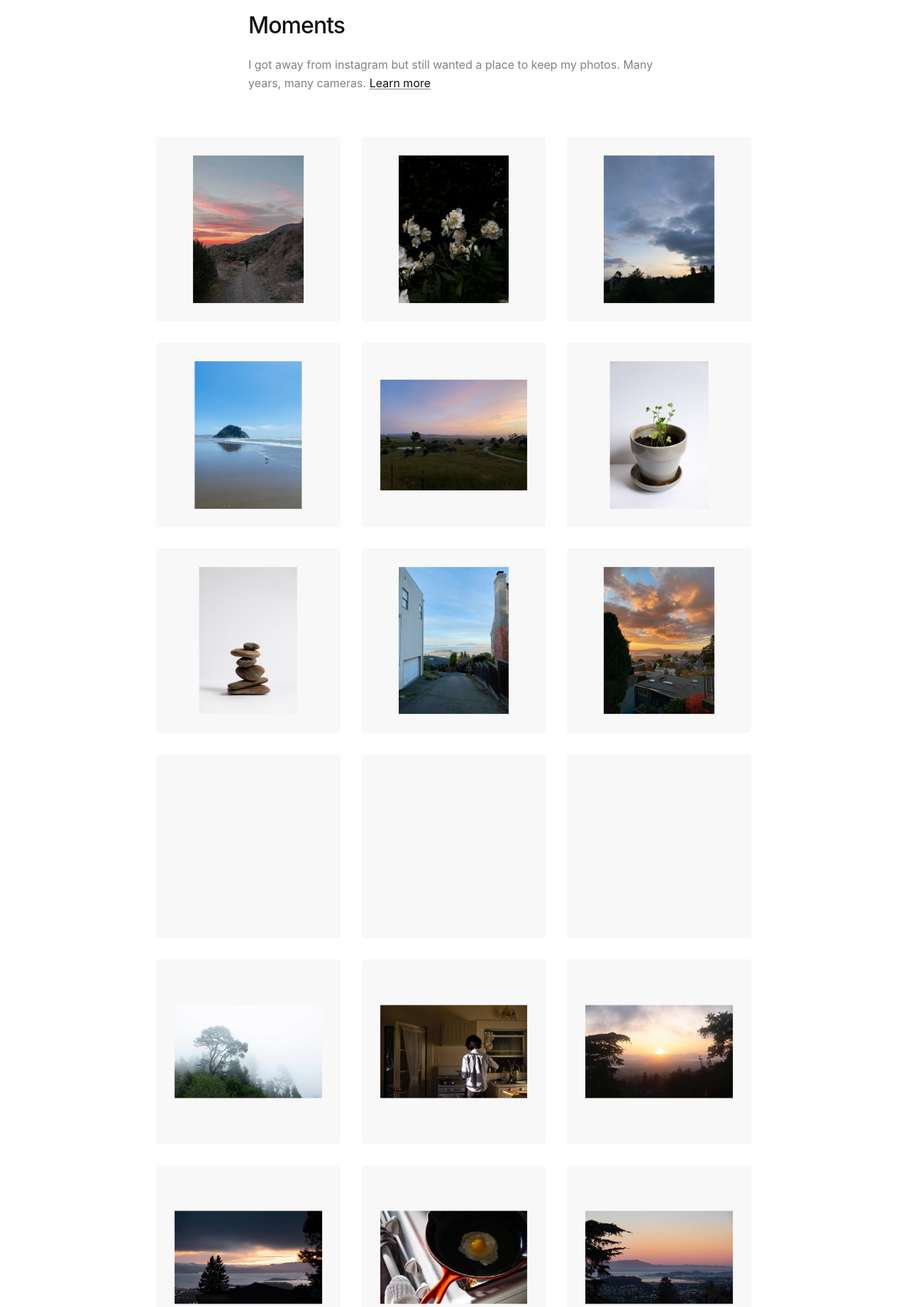
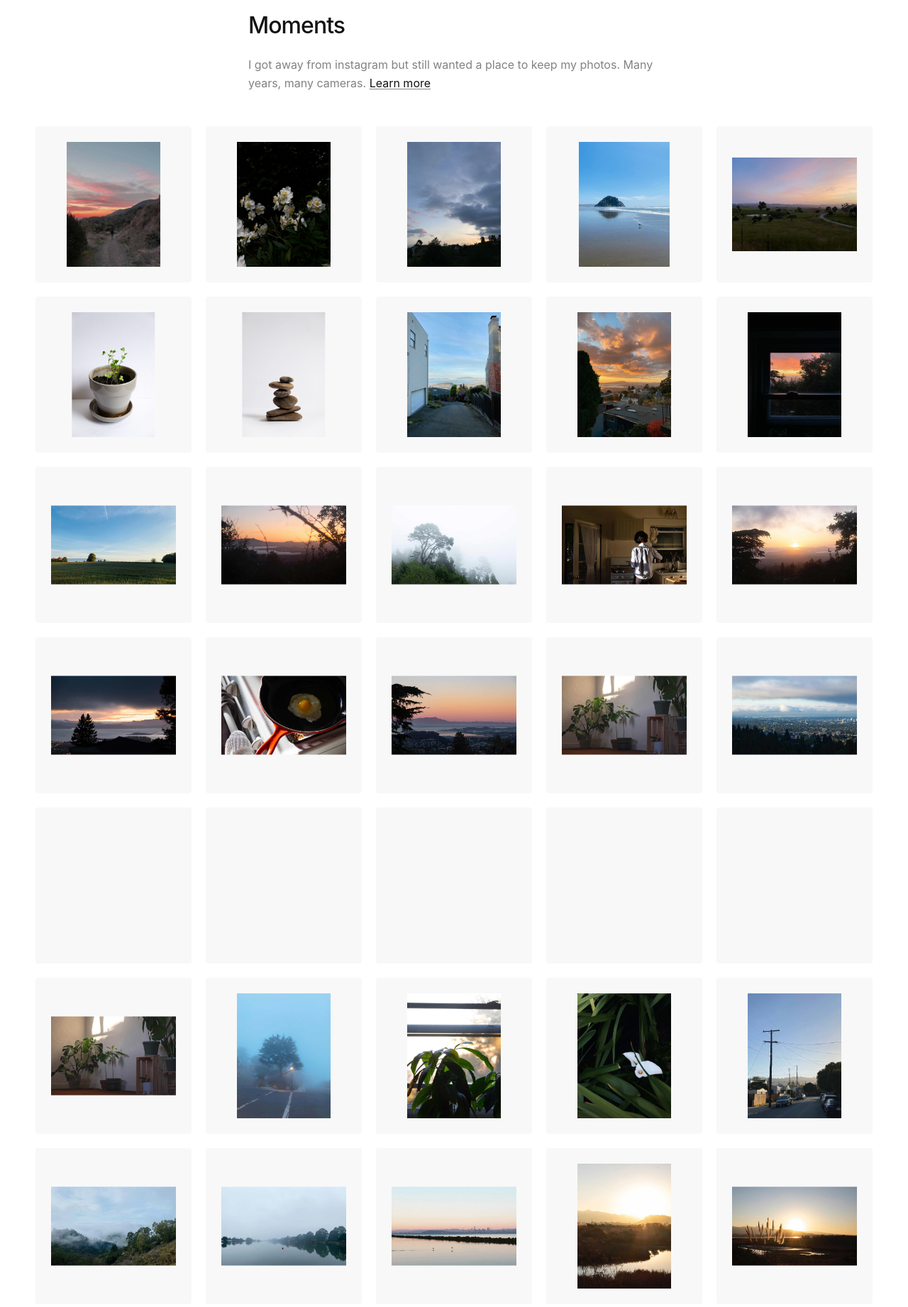
Before and after one commit to nsolerieu/slrncl.com, a PHP site: page /moments.php in a window 1280 px wide. Shown: the part 141-1983 px from the top of the page at 71% size. Run offline with PHP 8.4, Linux system fonts and the light colour scheme; data that the repository does not hold is empty.

Commit message:
Moment gallery grid update
Back to full width with some display:flex

```diff
--- a/www/assets/css/style.css
+++ b/www/assets/css/style.css
@@ -308,15 +308,23 @@ pre {
 /* --------------------------------------------------------------
 /* =Moments
 -------------------------------------------------------------- */
-.une-diapo {
+.gallery-container {
+  padding: 0 20px;
+  display: flex;
+  flex-wrap: wrap;
+  gap: 20px;
+  align-items: center;
+  justify-content: center;
+}
+.diapo {
   aspect-ratio: 1 / 1;
-  margin: 15px 0;
+  width: 220px;
   background-color: var(--bg-secondary);
   height: auto;
   position: relative;
   border-radius: var(--radius-small);
 }
-.une-diapo img {
+.diapo img {
   display: block;
   width: auto;
   height: auto;
@@ -385,4 +393,10 @@ pre {
   .thing-card__img {
     margin-bottom: 20px;
   }
+  .gallery-container {
+    padding: 0 30px;
+  }
+  .diapo {
+    width: calc(50% - 5px);
+  }
 }
--- a/www/moments.php
+++ b/www/moments.php
@@ -17,22 +17,19 @@
   </section>
 
   <section id="moments" >
-    <div class="large-container">
-      <div class="row moments-feed">
+    <div class="gallery-container moments-feed">
         <?php
 
         $dir_name = "assets/img/moments/";
         $images = glob($dir_name."*.jpg");
         foreach( array_reverse($images) as $image ) {
 
-        echo '<div class="col-33"><figure class="une-diapo">';
-        echo '<img data-src="https://slrncl.com/'.$image.'" alt="'.substr($image, 11).'" class="lazy zoomlightbox-trigger" >';
-        echo '</figure></div>';
-
+        echo '<figure class="diapo">
+                <img data-src="https://slrncl.com/'.$image.'" alt="'.substr($image, 11).'" class="lazy zoomlightbox-trigger" >
+              </figure>';
         }
 
         ?>
-      </div>
     </div>
   </section>
 
```
